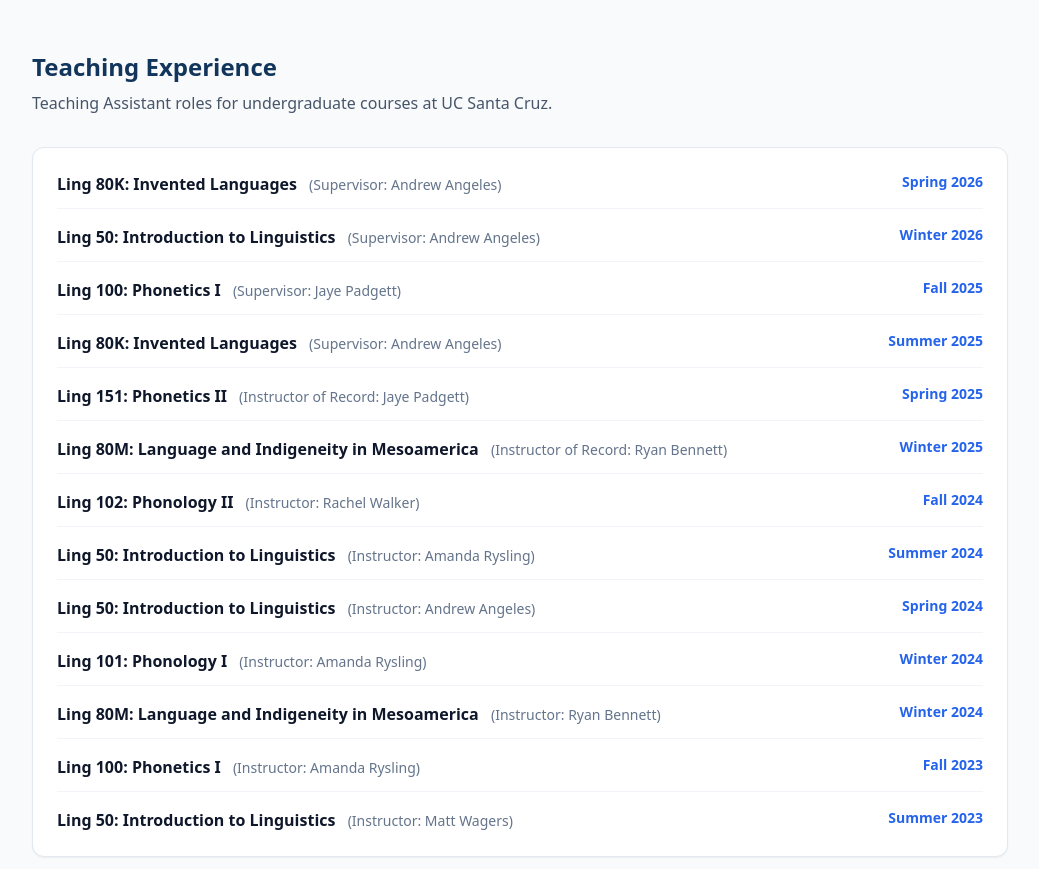
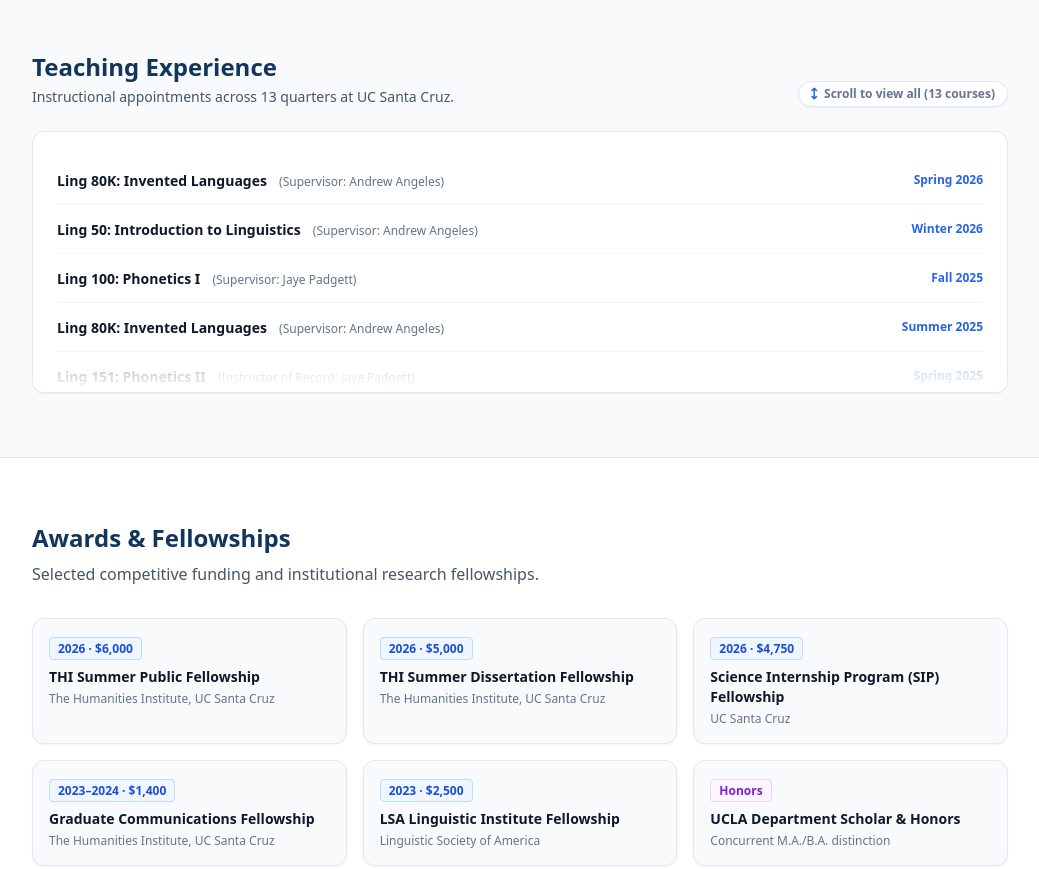
Before and after one commit to houlin00/houlin00.github.io, a plain HTML site: page index.html in a window 1280 px wide. Shown: the part 3140-4009 px from the top of the page, without its empty margins (120-1159 px from the left). Drawn offline with nearby package versions, Linux system fonts and the light colour scheme.

Commit message:
Update index.html

```diff
--- a/index.html
+++ b/index.html
@@ -331,126 +331,145 @@
     <!-- TEACHING EXPERIENCE -->
     <section id="teaching" class="py-16 bg-lightbg border-t border-slate-200">
         <div class="max-w-5xl mx-auto px-6">
-            <h2 class="text-2xl font-bold text-navy mb-2">Teaching Experience</h2>
-            <p class="text-slate-600 mb-8">Teaching Assistant roles for undergraduate courses at UC Santa Cruz.</p>
+            <!-- Header with Scroll Cue -->
+            <div class="flex flex-col sm:flex-row sm:items-end justify-between mb-6">
+                <div>
+                    <h2 class="text-2xl font-bold text-navy mb-1">Teaching Experience</h2>
+                    <p class="text-slate-600 text-sm">Instructional appointments across 13 quarters at UC Santa Cruz.</p>
+                </div>
+                <div class="mt-2 sm:mt-0 inline-flex items-center gap-1.5 text-xs font-semibold text-slate-500 bg-white border border-slate-200 px-3 py-1 rounded-full shadow-sm">
+                    <i class="fa-solid fa-arrows-up-down text-blue-600"></i> Scroll to view all (13 courses)
+                </div>
+            </div>
 
-            <div class="bg-white border border-slate-200 rounded-xl p-6 space-y-4 shadow-sm">
+            <!-- Relative Wrapper for Gradient Overlay -->
+            <div class="relative bg-white border border-slate-200 rounded-xl shadow-sm overflow-hidden">
+
+                <!-- Scrollable List Container (4 items visible) -->
+                <div class="p-4 sm:p-6 max-h-[260px] overflow-y-auto divide-y divide-slate-100 pr-3 pb-8 [scrollbar-width:thin] [scrollbar-color:#cbd5e1_transparent]">
+
                     <!-- Spring 2026 -->
-                <div class="flex flex-col md:flex-row md:justify-between border-b pb-3 border-slate-100">
+                    <div class="py-3 flex flex-col md:flex-row md:justify-between md:items-center">
                         <div>
-                        <span class="font-bold text-slate-900">Ling 80K: Invented Languages</span>
-                        <span class="text-sm text-slate-500 block md:inline md:ml-2">(Supervisor: Andrew Angeles)</span>
+                            <span class="font-bold text-slate-900 text-sm">Ling 80K: Invented Languages</span>
+                            <span class="text-xs text-slate-500 block md:inline md:ml-2">(Supervisor: Andrew Angeles)</span>
                         </div>
-                    <span class="text-sm font-semibold text-blue-600">Spring 2026</span>
+                        <span class="text-xs font-semibold text-blue-600 shrink-0 mt-1 md:mt-0">Spring 2026</span>
                     </div>
 
                     <!-- Winter 2026 -->
-                <div class="flex flex-col md:flex-row md:justify-between border-b pb-3 border-slate-100">
+                    <div class="py-3 flex flex-col md:flex-row md:justify-between md:items-center">
                         <div>
-                        <span class="font-bold text-slate-900">Ling 50: Introduction to Linguistics</span>
-                        <span class="text-sm text-slate-500 block md:inline md:ml-2">(Supervisor: Andrew Angeles)</span>
+                            <span class="font-bold text-slate-900 text-sm">Ling 50: Introduction to Linguistics</span>
+                            <span class="text-xs text-slate-500 block md:inline md:ml-2">(Supervisor: Andrew Angeles)</span>
                         </div>
-                    <span class="text-sm font-semibold text-blue-600">Winter 2026</span>
+                        <span class="text-xs font-semibold text-blue-600 shrink-0 mt-1 md:mt-0">Winter 2026</span>
                     </div>
 
                     <!-- Fall 2025 -->
-                <div class="flex flex-col md:flex-row md:justify-between border-b pb-3 border-slate-100">
+                    <div class="py-3 flex flex-col md:flex-row md:justify-between md:items-center">
                         <div>
-                        <span class="font-bold text-slate-900">Ling 100: Phonetics I</span>
-                        <span class="text-sm text-slate-500 block md:inline md:ml-2">(Supervisor: Jaye Padgett)</span>
+                            <span class="font-bold text-slate-900 text-sm">Ling 100: Phonetics I</span>
+                            <span class="text-xs text-slate-500 block md:inline md:ml-2">(Supervisor: Jaye Padgett)</span>
                         </div>
-                    <span class="text-sm font-semibold text-blue-600">Fall 2025</span>
+                        <span class="text-xs font-semibold text-blue-600 shrink-0 mt-1 md:mt-0">Fall 2025</span>
                     </div>
 
                     <!-- Summer 2025 -->
-                <div class="flex flex-col md:flex-row md:justify-between border-b pb-3 border-slate-100">
+                    <div class="py-3 flex flex-col md:flex-row md:justify-between md:items-center">
                         <div>
-                        <span class="font-bold text-slate-900">Ling 80K: Invented Languages</span>
-                        <span class="text-sm text-slate-500 block md:inline md:ml-2">(Supervisor: Andrew Angeles)</span>
+                            <span class="font-bold text-slate-900 text-sm">Ling 80K: Invented Languages</span>
+                            <span class="text-xs text-slate-500 block md:inline md:ml-2">(Supervisor: Andrew Angeles)</span>
                         </div>
-                    <span class="text-sm font-semibold text-blue-600">Summer 2025</span>
+                        <span class="text-xs font-semibold text-blue-600 shrink-0 mt-1 md:mt-0">Summer 2025</span>
                     </div>
 
                     <!-- Spring 2025 -->
-                <div class="flex flex-col md:flex-row md:justify-between border-b pb-3 border-slate-100">
+                    <div class="py-3 flex flex-col md:flex-row md:justify-between md:items-center">
                         <div>
-                        <span class="font-bold text-slate-900">Ling 151: Phonetics II</span>
-                        <span class="text-sm text-slate-500 block md:inline md:ml-2">(Instructor of Record: Jaye Padgett)</span>
+                            <span class="font-bold text-slate-900 text-sm">Ling 151: Phonetics II</span>
+                            <span class="text-xs text-slate-500 block md:inline md:ml-2">(Instructor of Record: Jaye Padgett)</span>
                         </div>
-                    <span class="text-sm font-semibold text-blue-600">Spring 2025</span>
+                        <span class="text-xs font-semibold text-blue-600 shrink-0 mt-1 md:mt-0">Spring 2025</span>
                     </div>
 
                     <!-- Winter 2025 -->
-                <div class="flex flex-col md:flex-row md:justify-between border-b pb-3 border-slate-100">
+                    <div class="py-3 flex flex-col md:flex-row md:justify-between md:items-center">
                         <div>
-                        <span class="font-bold text-slate-900">Ling 80M: Language and Indigeneity in Mesoamerica</span>
-                        <span class="text-sm text-slate-500 block md:inline md:ml-2">(Instructor of Record: Ryan Bennett)</span>
+                            <span class="font-bold text-slate-900 text-sm">Ling 80M: Language and Indigeneity in Mesoamerica</span>
+                            <span class="text-xs text-slate-500 block md:inline md:ml-2">(Instructor of Record: Ryan Bennett)</span>
                         </div>
-                    <span class="text-sm font-semibold text-blue-600">Winter 2025</span>
+                        <span class="text-xs font-semibold text-blue-600 shrink-0 mt-1 md:mt-0">Winter 2025</span>
                     </div>
 
                     <!-- Fall 2024 -->
-                <div class="flex flex-col md:flex-row md:justify-between border-b pb-3 border-slate-100">
+                    <div class="py-3 flex flex-col md:flex-row md:justify-between md:items-center">
                         <div>
-                        <span class="font-bold text-slate-900">Ling 102: Phonology II</span>
-                        <span class="text-sm text-slate-500 block md:inline md:ml-2">(Instructor: Rachel Walker)</span>
+                            <span class="font-bold text-slate-900 text-sm">Ling 102: Phonology II</span>
+                            <span class="text-xs text-slate-500 block md:inline md:ml-2">(Instructor: Rachel Walker)</span>
                         </div>
-                    <span class="text-sm font-semibold text-blue-600">Fall 2024</span>
+                        <span class="text-xs font-semibold text-blue-600 shrink-0 mt-1 md:mt-0">Fall 2024</span>
                     </div>
 
                     <!-- Summer 2024 -->
-                <div class="flex flex-col md:flex-row md:justify-between border-b pb-3 border-slate-100">
+                    <div class="py-3 flex flex-col md:flex-row md:justify-between md:items-center">
                         <div>
-                        <span class="font-bold text-slate-900">Ling 50: Introduction to Linguistics</span>
-                        <span class="text-sm text-slate-500 block md:inline md:ml-2">(Instructor: Amanda Rysling)</span>
+                            <span class="font-bold text-slate-900 text-sm">Ling 50: Introduction to Linguistics</span>
+                            <span class="text-xs text-slate-500 block md:inline md:ml-2">(Instructor: Amanda Rysling)</span>
                         </div>
-                    <span class="text-sm font-semibold text-blue-600">Summer 2024</span>
+                        <span class="text-xs font-semibold text-blue-600 shrink-0 mt-1 md:mt-0">Summer 2024</span>
                     </div>
 
                     <!-- Spring 2024 -->
-                <div class="flex flex-col md:flex-row md:justify-between border-b pb-3 border-slate-100">
+                    <div class="py-3 flex flex-col md:flex-row md:justify-between md:items-center">
                         <div>
-                        <span class="font-bold text-slate-900">Ling 50: Introduction to Linguistics</span>
-                        <span class="text-sm text-slate-500 block md:inline md:ml-2">(Instructor: Andrew Angeles)</span>
+                            <span class="font-bold text-slate-900 text-sm">Ling 50: Introduction to Linguistics</span>
+                            <span class="text-xs text-slate-500 block md:inline md:ml-2">(Instructor: Andrew Angeles)</span>
                         </div>
-                    <span class="text-sm font-semibold text-blue-600">Spring 2024</span>
+                        <span class="text-xs font-semibold text-blue-600 shrink-0 mt-1 md:mt-0">Spring 2024</span>
                     </div>
 
                     <!-- Winter 2024 (101) -->
-                <div class="flex flex-col md:flex-row md:justify-between border-b pb-3 border-slate-100">
+                    <div class="py-3 flex flex-col md:flex-row md:justify-between md:items-center">
                         <div>
-                        <span class="font-bold text-slate-900">Ling 101: Phonology I</span>
-                        <span class="text-sm text-slate-500 block md:inline md:ml-2">(Instructor: Amanda Rysling)</span>
+                            <span class="font-bold text-slate-900 text-sm">Ling 101: Phonology I</span>
+                            <span class="text-xs text-slate-500 block md:inline md:ml-2">(Instructor: Amanda Rysling)</span>
                         </div>
-                    <span class="text-sm font-semibold text-blue-600">Winter 2024</span>
+                        <span class="text-xs font-semibold text-blue-600 shrink-0 mt-1 md:mt-0">Winter 2024</span>
                     </div>
 
                     <!-- Winter 2024 (80M) -->
-                <div class="flex flex-col md:flex-row md:justify-between border-b pb-3 border-slate-100">
+                    <div class="py-3 flex flex-col md:flex-row md:justify-between md:items-center">
                         <div>
-                        <span class="font-bold text-slate-900">Ling 80M: Language and Indigeneity in Mesoamerica</span>
-                        <span class="text-sm text-slate-500 block md:inline md:ml-2">(Instructor: Ryan Bennett)</span>
+                            <span class="font-bold text-slate-900 text-sm">Ling 80M: Language and Indigeneity in Mesoamerica</span>
+                            <span class="text-xs text-slate-500 block md:inline md:ml-2">(Instructor: Ryan Bennett)</span>
                         </div>
-                    <span class="text-sm font-semibold text-blue-600">Winter 2024</span>
+                        <span class="text-xs font-semibold text-blue-600 shrink-0 mt-1 md:mt-0">Winter 2024</span>
                     </div>
 
                     <!-- Fall 2023 -->
-                <div class="flex flex-col md:flex-row md:justify-between border-b pb-3 border-slate-100">
+                    <div class="py-3 flex flex-col md:flex-row md:justify-between md:items-center">
                         <div>
-                        <span class="font-bold text-slate-900">Ling 100: Phonetics I</span>
-                        <span class="text-sm text-slate-500 block md:inline md:ml-2">(Instructor: Amanda Rysling)</span>
+                            <span class="font-bold text-slate-900 text-sm">Ling 100: Phonetics I</span>
+                            <span class="text-xs text-slate-500 block md:inline md:ml-2">(Instructor: Amanda Rysling)</span>
                         </div>
-                    <span class="text-sm font-semibold text-blue-600">Fall 2023</span>
+                        <span class="text-xs font-semibold text-blue-600 shrink-0 mt-1 md:mt-0">Fall 2023</span>
                     </div>
 
                     <!-- Summer 2023 -->
-                <div class="flex flex-col md:flex-row md:justify-between">
+                    <div class="py-3 flex flex-col md:flex-row md:justify-between md:items-center">
                         <div>
-                        <span class="font-bold text-slate-900">Ling 50: Introduction to Linguistics</span>
-                        <span class="text-sm text-slate-500 block md:inline md:ml-2">(Instructor: Matt Wagers)</span>
+                            <span class="font-bold text-slate-900 text-sm">Ling 50: Introduction to Linguistics</span>
+                            <span class="text-xs text-slate-500 block md:inline md:ml-2">(Instructor: Matt Wagers)</span>
                         </div>
-                    <span class="text-sm font-semibold text-blue-600">Summer 2023</span>
+                        <span class="text-xs font-semibold text-blue-600 shrink-0 mt-1 md:mt-0">Summer 2023</span>
                     </div>
+
+                </div>
+
+                <!-- Bottom Fade Overlay (pointer-events-none lets user scroll through it) -->
+                <div class="absolute bottom-0 left-0 right-0 h-10 bg-gradient-to-t from-white via-white/80 to-transparent pointer-events-none"></div>
+
             </div>
         </div>
     </section>
```
Lines whose indentation alone changed are shown as unchanged.
